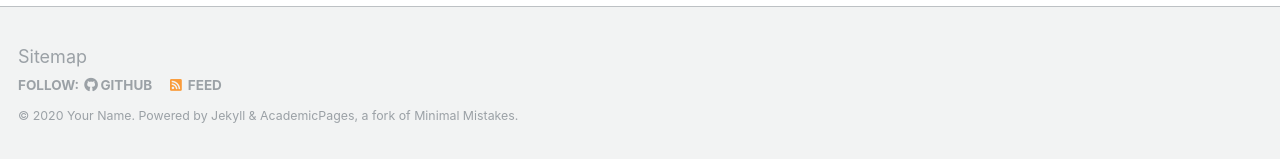
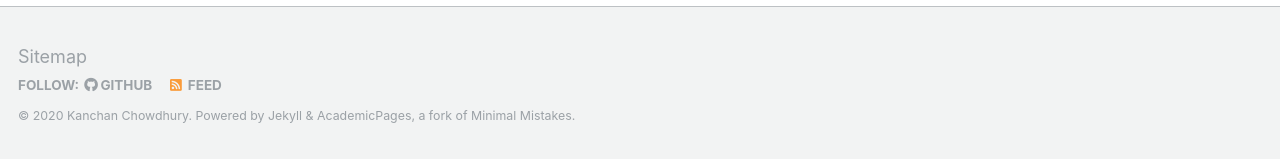
Before and after one commit to kanchanchy/kanchanchy.github.io, a Jekyll site: the page built from _pages/about.md, in a window 1280 px wide and 900 px high, scrolled down 2463 px. Shown: the part 738-897 px from the top of the window. Built offline with Jekyll 4.4.1, drawn with Linux system fonts in a browser that asks for light colours; some web fonts are replaced.

Commit message:
some changes

```diff
--- a/_config.yml
+++ b/_config.yml
@@ -9,7 +9,7 @@
 locale                   : "en-US"
 title                    : "Your Name / Site Title"
 title_separator          : "-"
-name                     : &name "Your Name"
+name                     : &name "Kanchan Chowdhury"
 description              : &description "personal description"
 url                      : https://academicpages.github.io # the base hostname & protocol for your site e.g. "https://mmistakes.github.io"
 baseurl                  : "" # the subpath of your site, e.g. "/blog"
```
Also changed, not shown: 1 other file.
